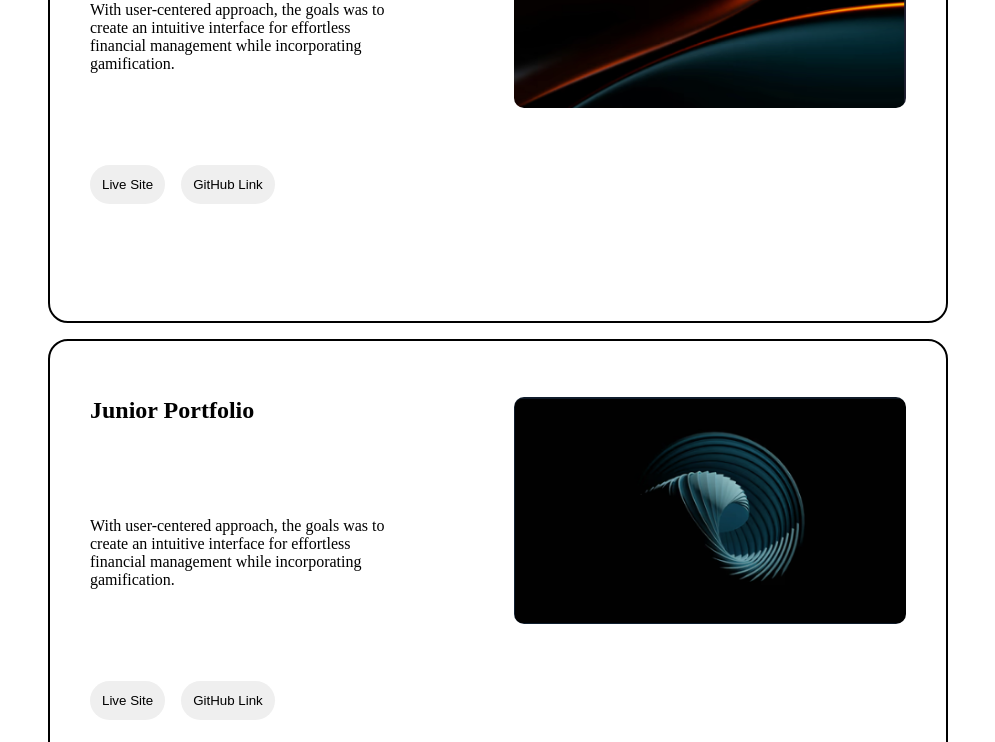
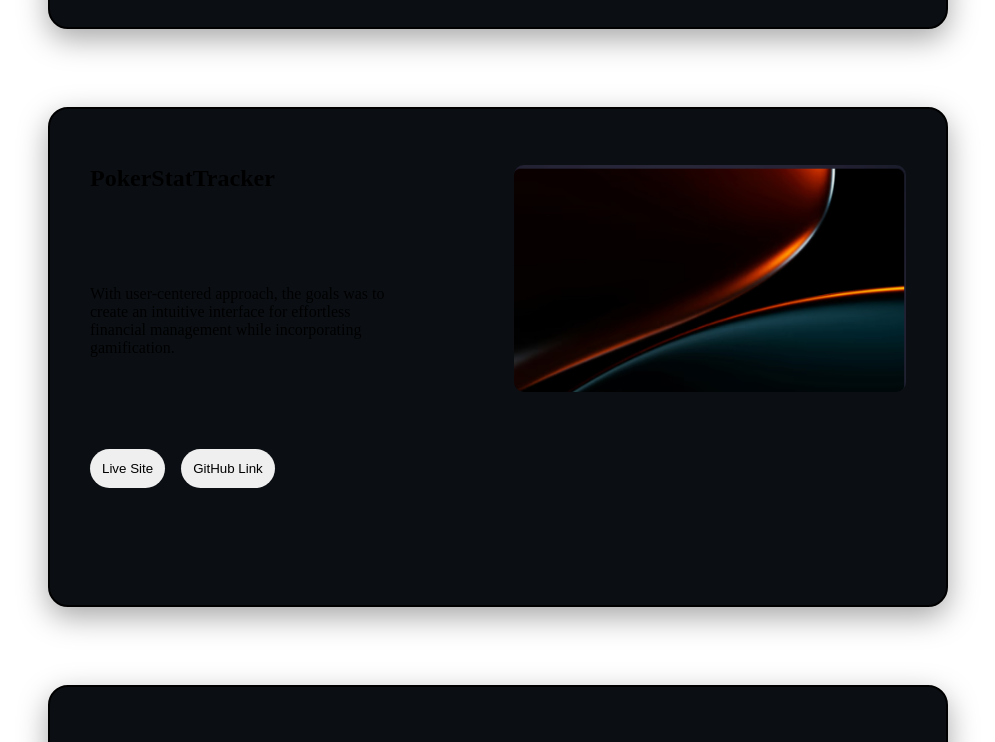
Before and after one commit to sgaona21/dev-portfolio-2025, a React (Vite) app in the folder client/: page / in a window 1280 px wide. Shown: the part 1500-2242 px from the top of the page, without its empty margins (142-1137 px from the left). Built offline with nearby package versions, Linux system fonts and the light colour scheme.

Commit message:
card stack transition added to project container

```diff
--- a/client/src/components/Projects.jsx
+++ b/client/src/components/Projects.jsx
@@ -1,15 +1,41 @@
+import { useEffect, useRef } from "react";
 
 import placeholder from '../assets/placeholder.png'
 import placeholder2 from '../assets/placeholder-2.png'
 import placeholder3 from '../assets/placeholder-3.png'
 import placeholder4 from '../assets/placeholder-4.png'
 
-const Projects = () => {
+const Projects = ({ children }) => {
+
+    const containerRef = useRef(null);
+  const lastCardRef = useRef(null);
+
+  useEffect(() => {
+    const el = containerRef.current;
+    const last = lastCardRef.current;
+    const stickTopPx = parseFloat(
+      getComputedStyle(el).getPropertyValue("--stick-top")
+    );
+
+    const onScroll = () => {
+      const top = last.getBoundingClientRect().top;
+      // when last card’s top reaches the sticky line, lock stack
+      el.classList.toggle("stack-locked", top <= stickTopPx + 1);
+    };
+
+    onScroll();
+    window.addEventListener("scroll", onScroll, { passive: true });
+    return () => window.removeEventListener("scroll", onScroll);
+  }, []);
+
+
+
+
     return (
         <div>
             <h1>My Projects</h1>
 
-            <div className="projects-container">
+            <div className="projects-container" ref={containerRef} >
                 <div className="thumbnail">
                     <h2>Paid.com</h2>
                     <p>With user-centered approach, the goals was to create an intuitive interface for effortless financial management while incorporating gamification.</p>
@@ -44,7 +70,7 @@ const Projects = () => {
                         <img src={placeholder3} />
                     </div>
                 </div>
-                <div className="thumbnail">
+                <div className="thumbnail" ref={lastCardRef}>
                     <h2>Junior Portfolio</h2>
                     <p>With user-centered approach, the goals was to create an intuitive interface for effortless financial management while incorporating gamification.</p>
                     <div className='button-wrapper'>
--- a/client/src/styles/styles.css
+++ b/client/src/styles/styles.css
@@ -152,6 +152,62 @@ h1 {
 }
 
 
+/* PROJECT CARD STACK */
+.projects-container {
+  --stick-top: clamp(56px, 12vh, 120px); /* where cards pin */
+  --peek: 14px;                          /* how much of each card stays visible */
+  display: grid;
+  gap: 6vh;
+  padding-block: 20vh 40vh;
+  isolation: isolate;                    /* keep z-index local */
+
+  max-width: 1100px;    /* pick your width */
+  margin-inline: auto;  /* centers horizontally */
+  padding-inline: 1rem; /* optional side padding */
+  justify-items: center;   /* centers the children horizontally */
+
+}
+
+/* base card */
+.projects-container .thumbnail {
+  position: sticky;
+  top: var(--stick-top);
+  background: #0b0f14;
+  border-radius: 20px;
+  box-shadow: 0 10px 30px rgba(0,0,0,.35);
+  overflow: clip;
+  /* the “peek” offset per card */
+  transform: translateY(calc(var(--i, 0) * var(--peek)));
+  transition: transform 400ms ease;      /* so it snaps nicely at the end */
+}
+
+/* when the last one is stuck, align all cards perfectly */
+.projects-container.stack-locked .thumbnail {
+  transform: translateY(0);
+}
+
+/* ensure later cards sit over earlier ones */
+.projects-container .thumbnail:nth-child(1) { z-index: 1; --i: 0; }
+.projects-container .thumbnail:nth-child(2) { z-index: 2; --i: 1; }
+.projects-container .thumbnail:nth-child(3) { z-index: 3; --i: 2; }
+.projects-container .thumbnail:nth-child(4) { z-index: 4; --i: 3; }
+.projects-container .thumbnail:nth-child(5) { z-index: 5; --i: 4; }
+
+/* sticky won’t work if an ancestor has overflow other than visible */
+
+
+
+
+
+
+
+
+
+
+
+
+
+
 
 
 
```
